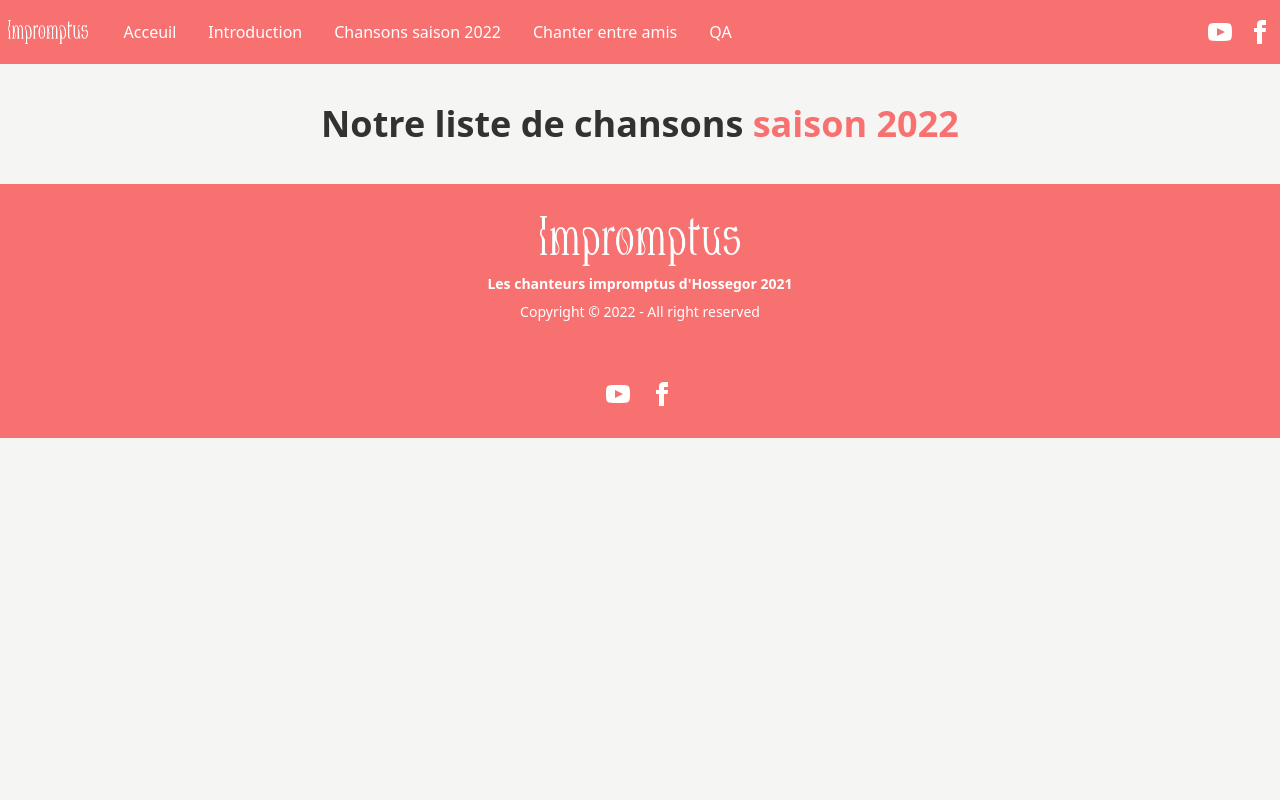
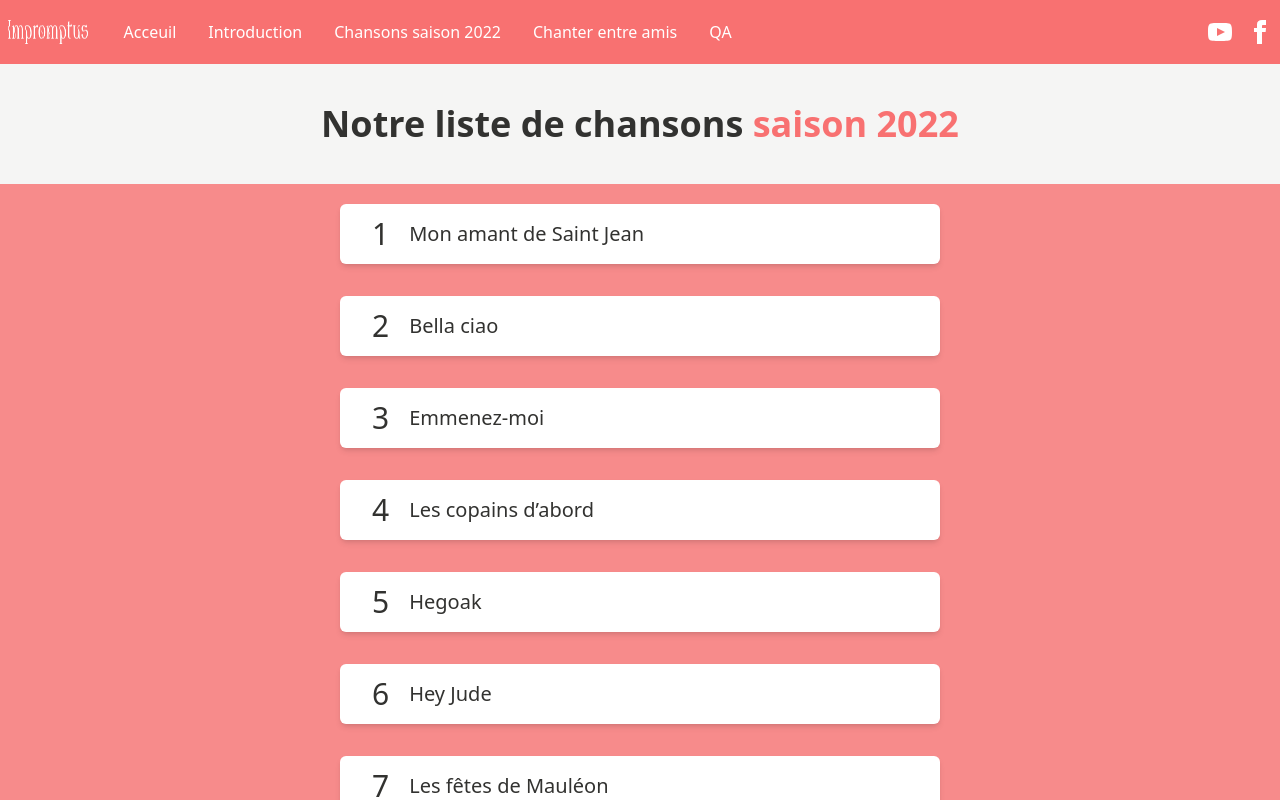
Before and after one commit to viccabezos/impromptus, a Next.js app: page /chanter-saison-2022 in a window 1280 px wide. Shown: the top 800 px of the page. Built offline with nearby package versions, Linux system fonts and the light colour scheme.

Commit message:
page chanter ok, page dynamique no ok

```diff
--- a/components/cards/Card.jsx
+++ b/components/cards/Card.jsx
@@ -2,18 +2,21 @@ import Link from "next/link";
 import { useRouter } from "next/router";
 import React from "react";
 
-function Card({ data }) {
-  const router = useRouter();
-  console.log("router", router);
-  const { song } = router.query;
-  console.log("ROYTER.QUERY", router.query);
+function Card({ id, number, title }) {
+  // const router = useRouter();
+  // console.log("router", router);
+  // const { song } = router.query;
+  // console.log("ROYTER.QUERY", router.query);
   return (
     <div className="w-screen sm:w-1/2 mt-5 px-5 flex flex-col justify-center">
-      <Link href={`/chanter-saison-2022/${song}`}>
+      <Link
+        href={`/chanter-saison-2022/[id]`}
+        as={`/chanter-saison-2022/${id}`}
+      >
         <a>
           <div className="bg-white p-3 rounded-md flex items-center gap-5 shadow-md hover:shadow-lg">
-            <p className="ml-5 text-3xl">{data.number} </p>
-            <p className="text-xl">{data.title} </p>
+            <p className="ml-5 text-3xl">{number} </p>
+            <p className="text-xl">{title} </p>
           </div>
         </a>
       </Link>
--- /dev/null
+++ b/pages/chanter-saison-2022/[id].jsx
@@ -0,0 +1,35 @@
+import { useRouter } from "next/router";
+import React from "react";
+import { songs } from "../../data/dataSaison";
+
+export const getStaticProps = async ({ params }) => {
+  const songsLists = songs.filter((p) => p.i === params.id);
+
+  return {
+    props: {
+      song: songsLists[0],
+    },
+  };
+};
+
+export const getStaticPaths = async () => {
+  const paths = songs();
+  paths.then((data) => console.log("daaatA", data));
+
+  return {
+    paths,
+    fallback: false,
+  };
+};
+
+const Song = ({ song }) => {
+  console.log({ song });
+  return (
+    <div data-theme="mytheme">
+      <p>SONG : {song}</p>
+
+      <p>{song.title}</p>
+    </div>
+  );
+};
+export default Song;
--- a/pages/chanter-saison-2022/[song].jsx
+++ /dev/null
@@ -1,39 +0,0 @@
-import { useRouter } from "next/router";
-import React from "react";
-import dataSaison from "../../data/dataSaison";
-
-const Song = ({ song }) => {
-  console.log({ song });
-  return (
-    <div data-theme="mytheme">
-      <p>SONG : {song}</p>
-
-      <p>{song.title}</p>
-    </div>
-  );
-};
-export default Song;
-
-export const getStaticPaths = async () => {
-  const songs = await fetch(dataSaison.songs);
-  console.log("HELLO", dataSaison);
-  const paths = songs.map((song) => {
-    return {
-      params: { title: song.title },
-    };
-  });
-
-  return {
-    paths,
-    fallback: false,
-  };
-};
-
-export const getStaticProps = async (context) => {
-  const title = context.params.title;
-  const res = fetch(`dataSaison/${title}`);
-  const data = await res.json();
-  return {
-    props: { song: data },
-  };
-};
--- a/pages/chanter-saison-2022/index.jsx
+++ b/pages/chanter-saison-2022/index.jsx
@@ -2,42 +2,17 @@ import React, { useEffect } from "react";
 import { useState } from "react";
 import Card from "../../components/cards/Card";
 import HeroSaison2022 from "../../components/hero/HeroSaison2022";
-import { dataSaison } from "../../data/dataSaison";
+import { songs } from "../../data/dataSaison";
 
 export const getStaticProps = async () => {
-  // const data = await dataSaison();
-  // console.log("COUCOU", data);
-  // return {
-  //   props: {
-  //     songs: res || null,
-  //   },
-  // };
-
-  // const res = await dataSaison();
-  // const data = res.json();
-
   return {
     props: {
-      songsList: dataSaison || null,
+      songsList: songs || null,
     },
   };
 };
 
 export default function Chanter({ songsList }) {
-  // const [songs, setSongs] = useState([]);
-  // console.log(dataSaison);
-
-  // useEffect(() => {
-  //   const fetchSongs = async () => {
-  //     const response = await fetch("api/saison2022");
-  //     const data = await response.json();
-  //     setSongs(data);
-  //   };
-
-  //   fetchSongs();
-  // }, []);
-
-  // console.log("songs useSTate", songs);
   console.log("hello", songsList);
   return (
     <div data-theme="mytheme">
@@ -45,11 +20,11 @@ export default function Chanter({ songsList }) {
         <HeroSaison2022 />
       </div>
       <div></div>
-      {/* <div className="flex flex-col items-center pb-20 gap-3 bg-primary/80">
-        {songs.map((song) => (
-          <Card data={song} key={song.title} />
+      <div className="flex flex-col items-center pb-20 gap-3 bg-primary/80">
+        {songsList.map((song) => (
+          <Card {...song} key={song.id} />
         ))}
-      </div> */}
+      </div>
     </div>
   );
 }
```
